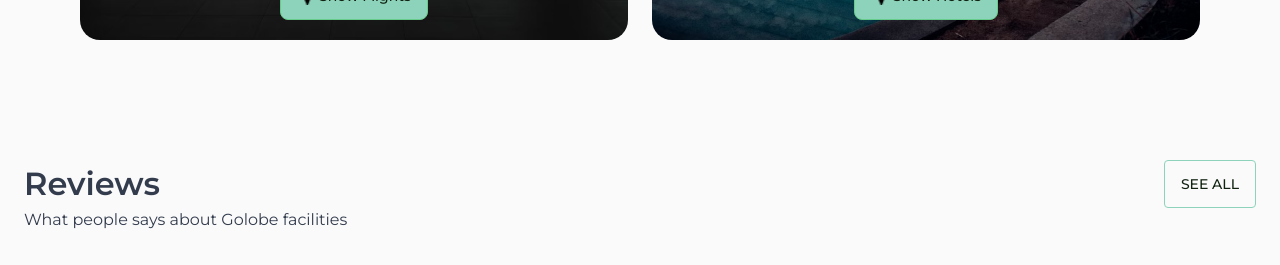
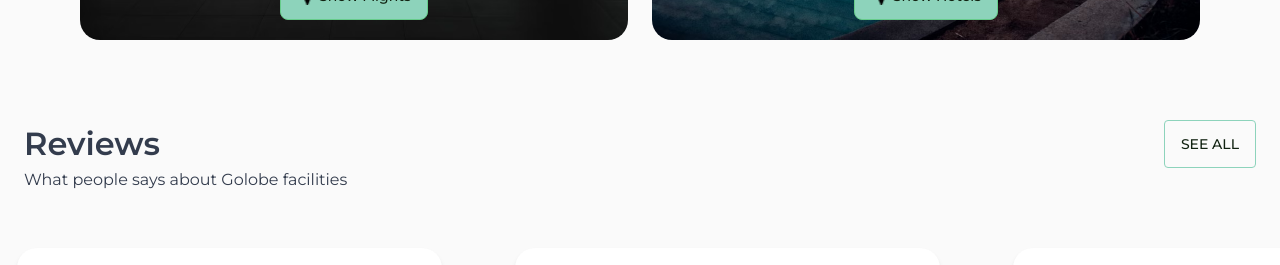
Before and after one commit to kingkwongsta/Golobe-Travel-Agency, a Next.js app: page / in a window 1280 px wide. Shown: the part 2060-2325 px from the top of the page. Built offline with nearby package versions, Linux system fonts and the light colour scheme.

Commit message:
margin around component fixed

```diff
--- a/src/components/reviews/reviews.jsx
+++ b/src/components/reviews/reviews.jsx
@@ -23,7 +23,7 @@ export default function Reviews() {
   }
   return (
     <div className="flex flex-col justify-center items-center">
-      <div className="my-[80px] mt-[80px] mb-[40px] lg:min-w-[1232px] max-w-[1232px] flex justify-between">
+      <div className="my-[80px] mt-[40px] mb-[40px] lg:min-w-[1232px] max-w-[1232px] flex justify-between">
         {/* TOP SECTION */}
         <div>
           <p className="font-[600] text-[32px]">Reviews</p>
```
